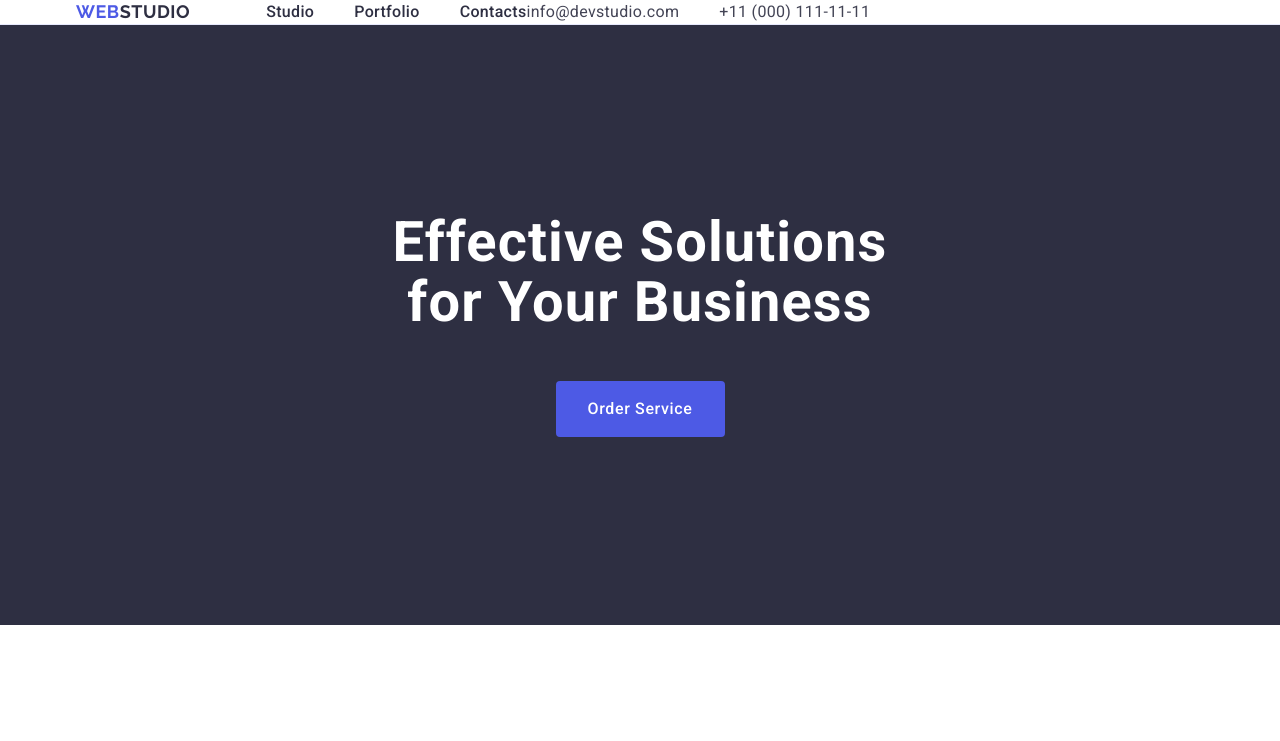
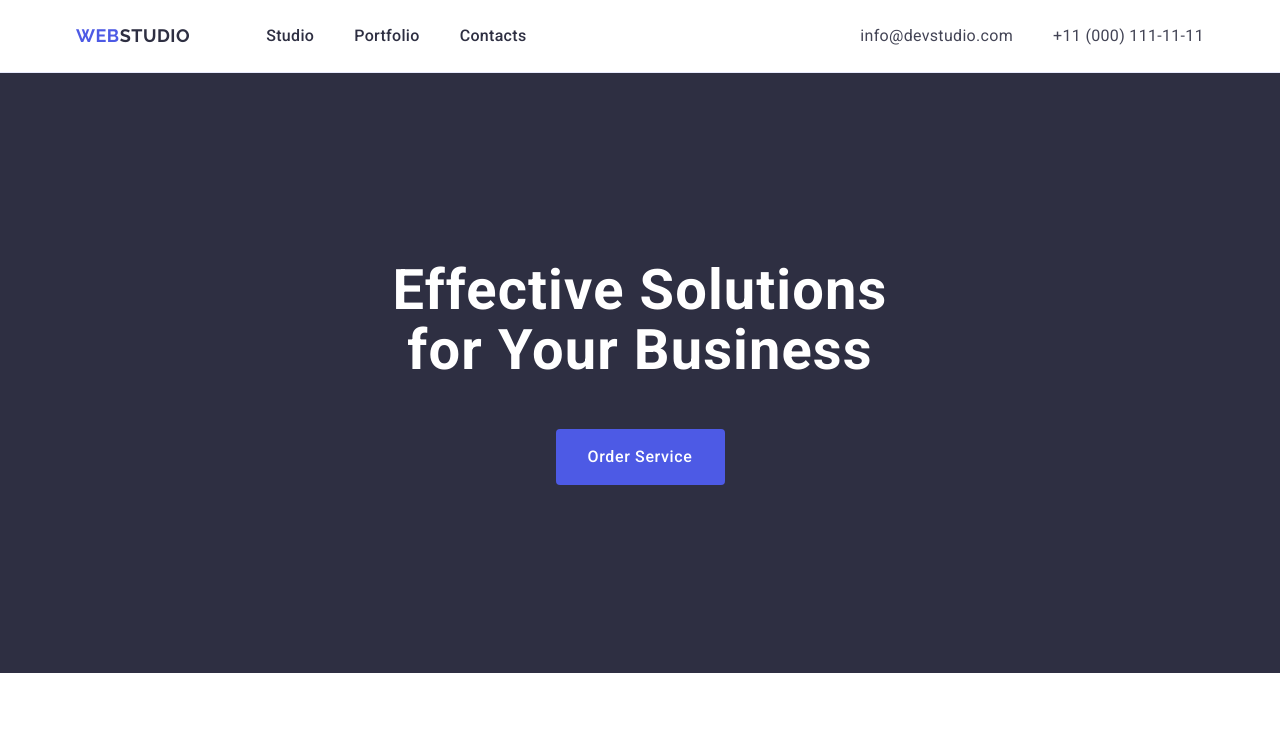
Before and after one commit to XdX-9/goit-markup-hw-03, a plain HTML site: page index.html in a window 1280 px wide. Shown: the top 741 px of the page. Drawn offline with nearby package versions, Linux system fonts and the light colour scheme.

Commit message:
last commit

```diff
--- a/css/styles.css
+++ b/css/styles.css
@@ -89,6 +89,7 @@ a {
 
 .container-header {
 	display: flex;
+	align-items: center;
 }
 .header-nav {
 	display: flex;
@@ -105,10 +106,12 @@ a {
 	line-height: 1.5;
 	letter-spacing: 0.02em;
 	padding: 24px 0;
+	display: block;
 }
 
 .contacts {
 	font-style: normal;
+	margin-left: auto;
 }
 .contacts-list {
 	display: flex;
@@ -259,5 +262,6 @@ a {
 	margin-bottom: 16px;
 }
 .footer-text {
+	width: 264px;
 	color: #f4f4fd;
 }
```
